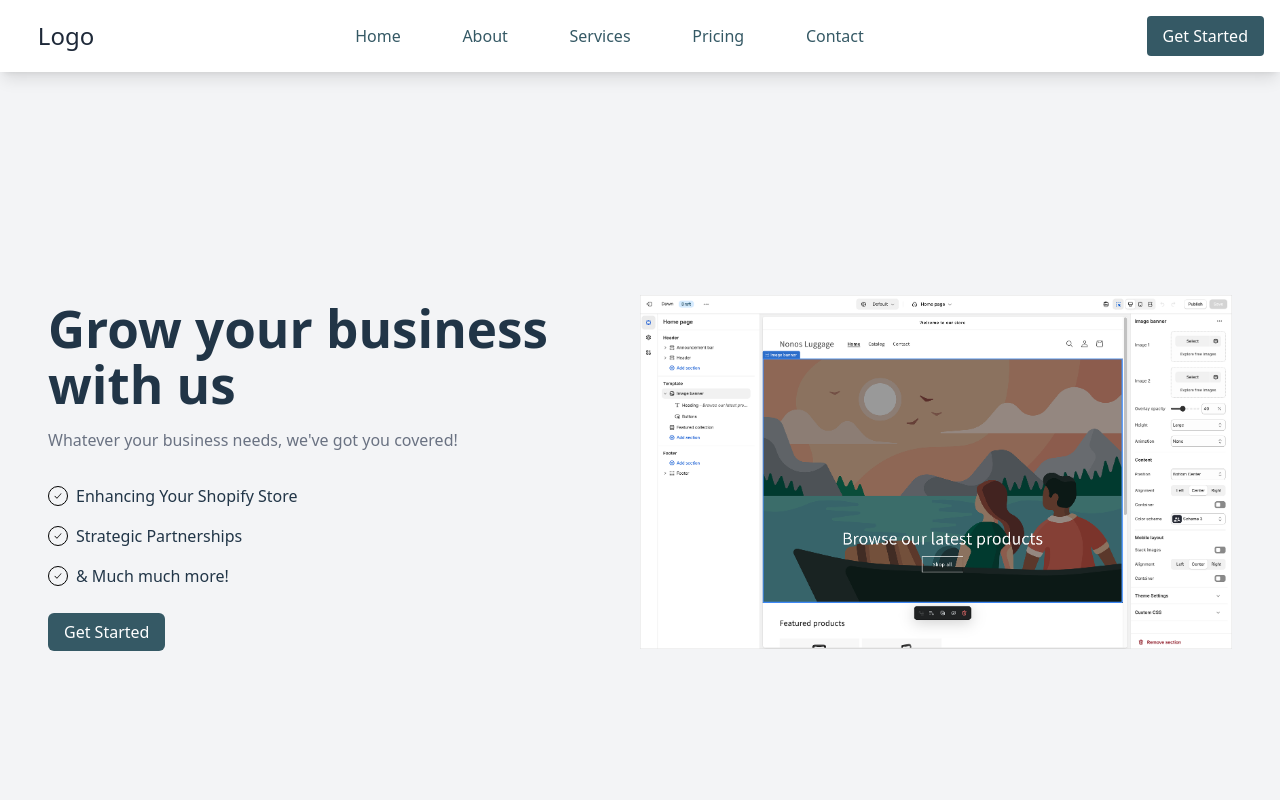
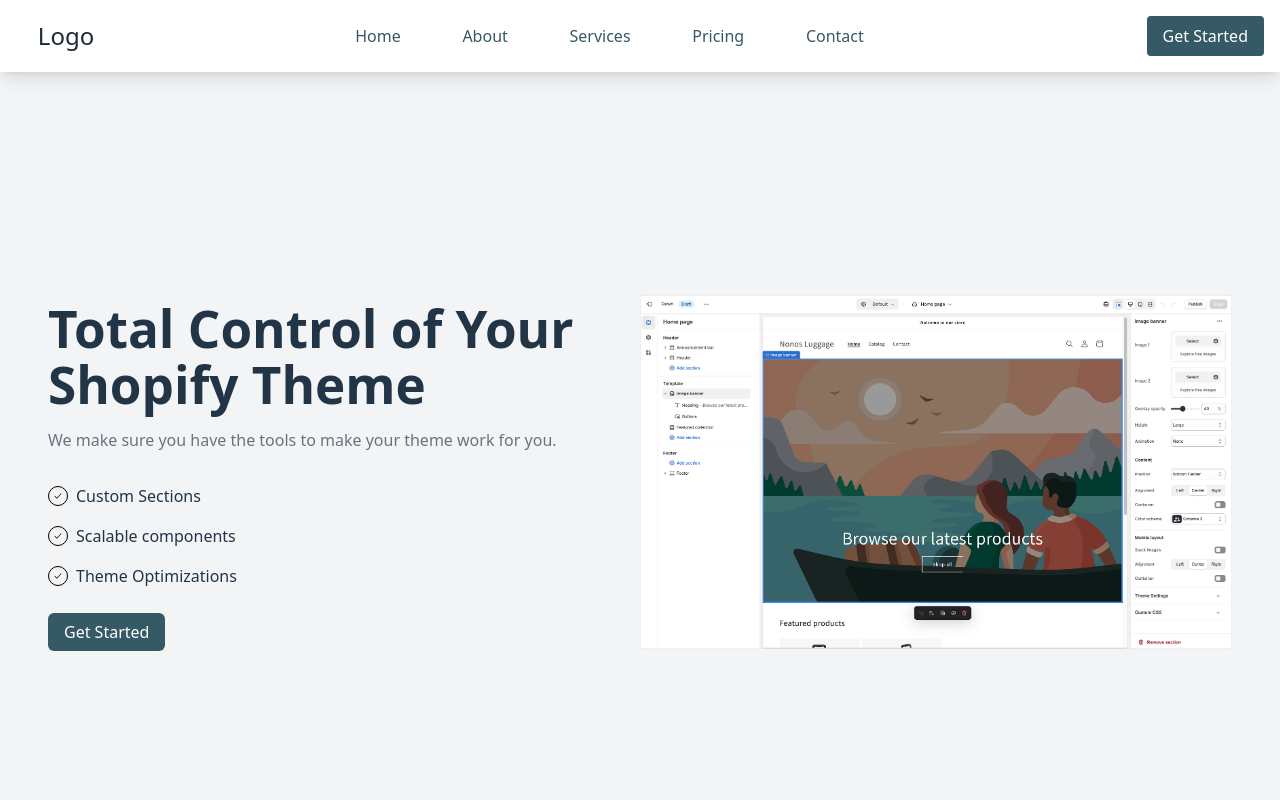
Before and after one commit to devfromnyc/shopify-business-website, a React (Vite) app: page /shopify-learn-more in a window 1280 px wide. Shown: the top 800 px of the page. Built offline with nearby package versions, Linux system fonts and the light colour scheme.

Commit message:
Update site content

```diff
--- a/src/components/sections/Header.jsx
+++ b/src/components/sections/Header.jsx
@@ -1,4 +1,5 @@
 import React, { useState } from "react";
+import { Link } from "react-router-dom";
 
 export const Header = () => {
   const [isMobileMenuOpen, setIsMobileMenuOpen] = useState(false);
@@ -12,9 +13,9 @@ export const Header = () => {
       <div className="flex justify-between items-center w-full px-4">
         {/* Logo - Left on Desktop, Center on Mobile */}
         <div className="flex items-center py-4 absolute left-1/2 transform -translate-x-1/2 md:relative md:left-[50px] md:transform-none">
-          <a href="#home" className="font-bold text-gray-800 text-2xl">
+          <Link to="/" className="font-bold text-gray-800 text-2xl">
             Logo
-          </a>
+          </Link>
         </div>
 
         {/* Mobile Hamburger Button - Left Side */}
@@ -42,11 +43,11 @@ export const Header = () => {
 
         {/* Desktop Menu - Center */}
         <div className="hidden md:flex items-center justify-evenly min-w-[600px] space-x-4">
-          <a
-            href="#home"
+          <Link
+            to="/"
             className="text-[#355965] hover:text-gray-800 transition-colors">
             Home
-          </a>
+          </Link>
           <a
             href="#about"
             className="text-[#355965] hover:text-gray-800 transition-colors">
@@ -86,12 +87,12 @@ export const Header = () => {
       {isMobileMenuOpen && (
         <div className="md:hidden bg-white border-t border-gray-200 absolute top-full left-0 right-0 z-50 shadow-lg">
           <div className="px-4 pt-2 pb-4 space-y-2">
-            <a
-              href="#home"
+            <Link
+              to="/"
               className="block px-3 py-2 text-[#355965] hover:text-gray-800 hover:bg-slate-50 rounded-md transition-colors"
               onClick={() => setIsMobileMenuOpen(false)}>
               Home
-            </a>
+            </Link>
             <a
               href="#about"
               className="block px-3 py-2 text-[#355965] hover:text-gray-800 hover:bg-slate-50 rounded-md transition-colors"
--- a/src/components/sections/TabbedContent.jsx
+++ b/src/components/sections/TabbedContent.jsx
@@ -108,11 +108,19 @@ const TabbedContent = ({ textOverImage }) => {
             {contentSections[activeTab].description}
           </p>
 
-          <Link
-            to="/shopify-learn-more"
-            className="bg-[#355965] hover:bg-[#2a464f] text-white font-semibold py-3 px-6 rounded-lg transition-colors duration-200">
-            {contentSections[activeTab].ctaText}
-          </Link>
+          {contentSections[activeTab].id === "digital" ? (
+            <a
+              href="#contact"
+              className="bg-[#355965] hover:bg-[#2a464f] text-white font-semibold py-3 px-6 rounded-lg transition-colors duration-200">
+              {contentSections[activeTab].ctaText}
+            </a>
+          ) : (
+            <Link
+              to="/shopify-learn-more"
+              className="bg-[#355965] hover:bg-[#2a464f] text-white font-semibold py-3 px-6 rounded-lg transition-colors duration-200">
+              {contentSections[activeTab].ctaText}
+            </Link>
+          )}
         </div>
       </div>
     </div>
--- a/src/pages/ShopifyLearnMore.jsx
+++ b/src/pages/ShopifyLearnMore.jsx
@@ -7,11 +7,11 @@ export const ShopifyLearnMore = () => {
   return (
     <>
       <Hero
-        header="Grow your business with us"
-        subheader="Whatever your business needs, we've got you covered!"
-        bullet1Text="Enhancing Your Shopify Store"
-        bullet2Text="Strategic Partnerships"
-        bullet3Text="& Much much more!"
+        header="Total Control of Your Shopify Theme"
+        subheader="We make sure you have the tools to make your theme work for you."
+        bullet1Text="Custom Sections"
+        bullet2Text="Scalable components"
+        bullet3Text="Theme Optimizations"
         alignContent="left"
         heroImage="themeEditor"
         sectionId="shopify-hero"
--- a/src/utils/tabbedContentData.js
+++ b/src/utils/tabbedContentData.js
@@ -11,15 +11,6 @@ export const contentSections = [
     heading: "Customize your theme",
     description:
       "Not quite satisfied with your theme? Wish it was more flexible? See sections from other themes or websites that you'd like on your site? We can help!",
-    ctaText: "Learn More",
-  },
-  {
-    id: "digital",
-    title: "Partnership",
-    image: inventory,
-    heading: "Looking for a strategic partner?",
-    description:
-      "Need development help part time, full time, any time? we are open to contract and project-based assignments. Let's Partner Up!",
     ctaText: "Learn More",
   },
   {
@@ -40,4 +31,13 @@ export const contentSections = [
       "We can help you with any part of the setup process. From choosing the right theme to adding products and setting up your store, you've come to the right place.",
     ctaText: "Learn More",
   },
+  {
+    id: "digital",
+    title: "Partnership",
+    image: inventory,
+    heading: "Looking for a strategic partner?",
+    description:
+      "Need development help part time, full time, any time? we are open to contract and project-based assignments. Let's Partner Up!",
+    ctaText: "Learn More",
+  },
 ];
```
